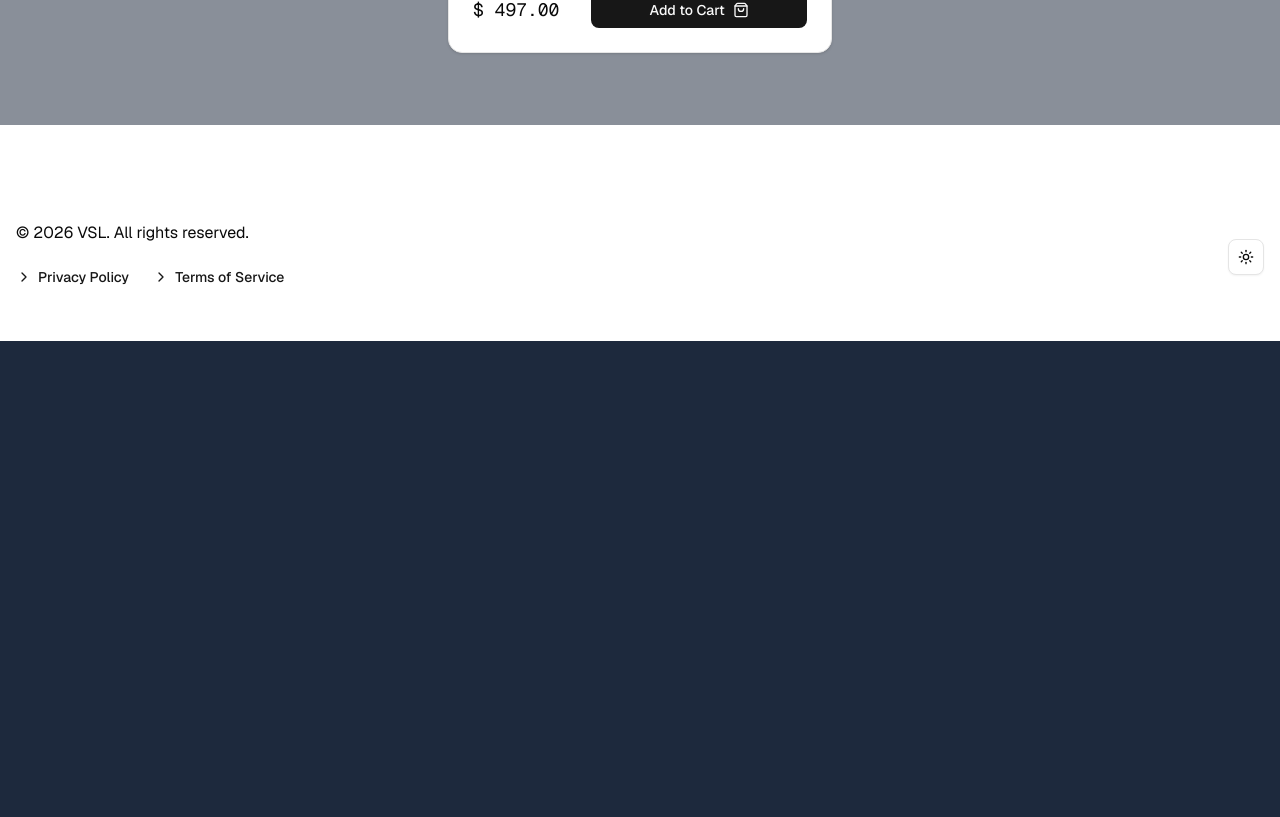
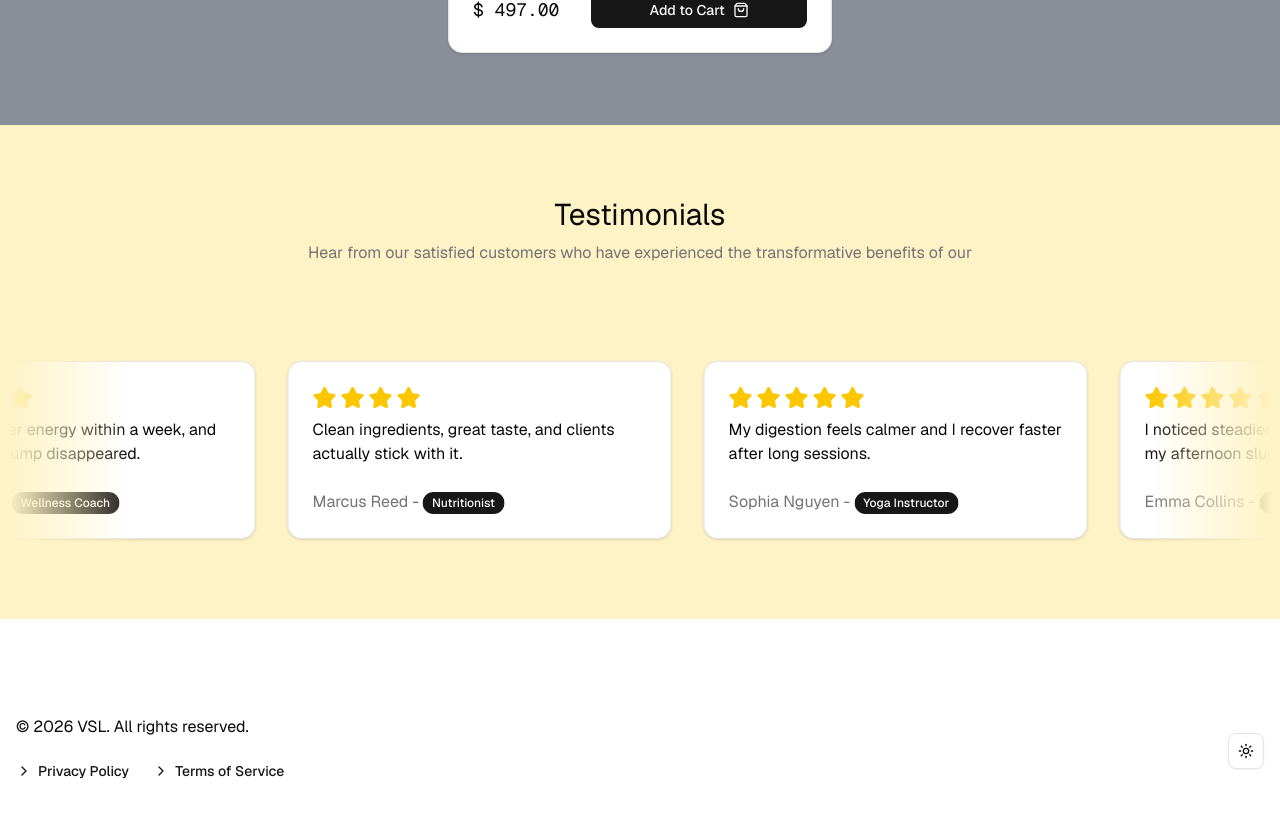
Before and after one commit to marquesmaycon/nutrify-shop, a Next.js app: page / in a window 1280 px wide. Shown: the part 4000-4817 px from the top of the page. Before the commit the page ends 4341 px from the top, so only its background shows below. Built offline with nearby package versions, Linux system fonts and the light colour scheme.

Commit message:
testimonials

```diff
--- a/app/page.tsx
+++ b/app/page.tsx
@@ -1,5 +1,6 @@
 import { Hero } from "@/components/sections/hero/hero"
 import { ProductList } from "@/components/sections/products/product-list"
+import { Testimonials } from "@/components/sections/testimonials/testimonials"
 import { Video } from "@/components/sections/vsl/video"
 
 export default function Home() {
@@ -8,6 +9,7 @@ export default function Home() {
       <Hero />
       <Video />
       <ProductList />
+      <Testimonials />
     </>
   )
 }
--- /dev/null
+++ b/components/sections/testimonials/testimonials.tsx
@@ -0,0 +1,62 @@
+import { Star } from "lucide-react"
+
+import { Badge } from "@/components/ui/badge"
+import { Card, CardContent, CardFooter } from "@/components/ui/card"
+
+export function Testimonials() {
+  return (
+    <section id="testimonials" className="bg-amber-100 px-4 dark:bg-amber-950">
+      <div className="text-center">
+        <h3 className="mb-2 text-3xl">Testimonials</h3>
+        <p className="text-muted-foreground">
+          Hear from our satisfied customers who have experienced the transformative benefits of our
+        </p>
+      </div>
+      <div className="-m-2 mt-12 flex overflow-x-clip mask-[linear-gradient(to_right,transparent,black_10%,black_90%,transparent)] py-4 lg:mt-20">
+        <ul className="animate-move-left animation-duration-[60s] hover:paused flex flex-none gap-8 pr-8">
+          {[...testimonials, ...testimonials].map((testimonial, index) => (
+            <li key={index}>
+              <Card className="h-full max-w-sm">
+                <CardContent>
+                  <div className="mb-2 flex gap-1">
+                    <Star className="fill-current text-yellow-400" />
+                    {Array.from({ length: testimonial.stars - 1 }).map((_, i) => (
+                      <Star key={i} className="fill-current text-yellow-400" />
+                    ))}
+                  </div>
+                  <p>{testimonial.quote}</p>
+                </CardContent>
+                <CardFooter className="mt-auto">
+                  <p className="text-muted-foreground">
+                    {testimonial.name} - <Badge>{testimonial.title}</Badge>
+                  </p>
+                </CardFooter>
+              </Card>
+            </li>
+          ))}
+        </ul>
+      </div>
+    </section>
+  )
+}
+
+const testimonials = [
+  {
+    name: "Emma Collins",
+    title: "Wellness Coach",
+    quote: "I noticed steadier energy within a week, and my afternoon slump disappeared.",
+    stars: 5
+  },
+  {
+    name: "Marcus Reed",
+    title: "Nutritionist",
+    quote: "Clean ingredients, great taste, and clients actually stick with it.",
+    stars: 4
+  },
+  {
+    name: "Sophia Nguyen",
+    title: "Yoga Instructor",
+    quote: "My digestion feels calmer and I recover faster after long sessions.",
+    stars: 5
+  }
+]
```
